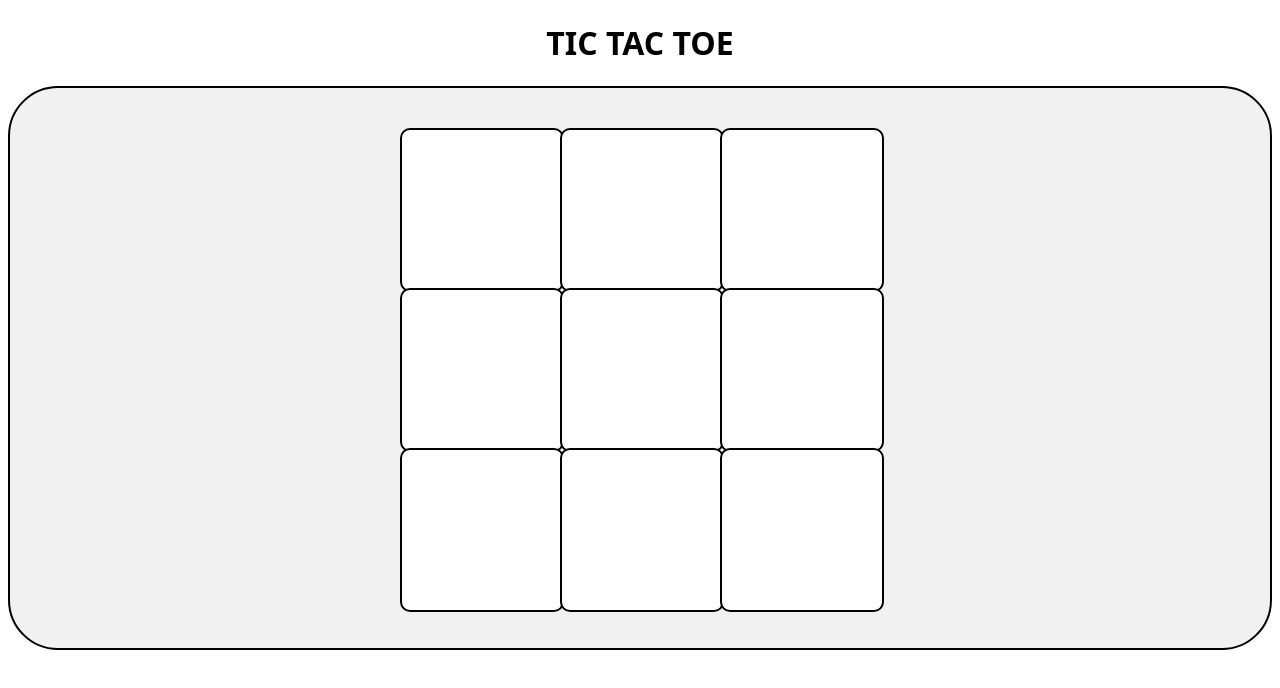
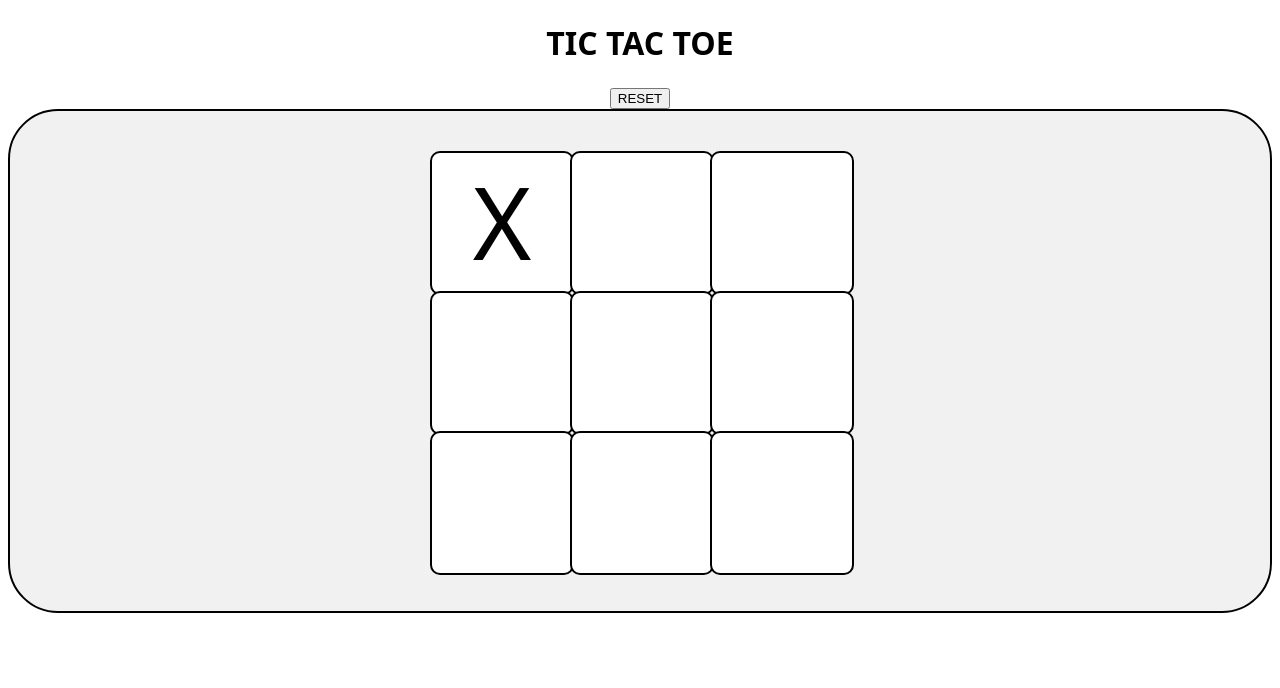
Before and after one commit to water7oo/TictacToe, a plain HTML site: page index.html in a window 1280 px wide. Both pictures are taken after a click on the element 482 px from the left and 209 px from the top of the page. Drawn offline with Linux system fonts and the light colour scheme.

Commit message:
Added Game Logic

```diff
--- a/TicTacToe.css
+++ b/TicTacToe.css
@@ -9,25 +9,26 @@ body {
   border-radius: 50px;
   padding: 40px;
   display: grid;
-  grid-template-columns: repeat(3, 160px);
-  grid-template-rows: repeat(3, 160px);
+  grid-template-columns: repeat(3, 140px);
+  grid-template-rows: repeat(3, 140px);
   justify-content: center;
 }
 
 .cell {
-  width: 160px;
-  height: 160px;
+  width: 140px;
+  height: 140px;
   border: 2px solid #000;
   background-color: white;
   display: inline-block;
   text-align: center;
-  font-size: 1px;
+  font-size: 100px;
   cursor: pointer;
   border-radius: 10px;
   transform: scale(1);
   transform-origin: center;
   z-index: 1;
   transition: all 0.3s ease;
+  color: rgb(0, 0, 0);
 }
 
 .cell:hover {
--- a/TicTacToe.js
+++ b/TicTacToe.js
@@ -7,10 +7,13 @@
 //(gameBoard, displayController), use a module.
 //If you need multiples of something (players!), create them with factories.
 
+//Make a button that creates the gameBoard
+
 const createBoard = () => {
   const board = [];
   const boardSize = 3;
   const boardSpace = document.getElementById("boardSpace");
+  let currentPlayer = playerOne;
 
   for (let i = 0; i < boardSize; i++) {
     const row = [];
@@ -21,6 +24,20 @@ const createBoard = () => {
       cell.dataset.col = j;
       row.push(cell);
       boardSpace.appendChild(cell);
+
+      //When cell is clicked it will check to see if a cell
+      //hasn't already had a move made on it
+      //then if fires the makeMove function then makes the
+      //Current player variable equal
+      cell.addEventListener("click", () => {
+        if (!cell.textContent) {
+          makeMove(cell, currentPlayer);
+          if (winCon(currentPlayer.name, currentPlayer.marker)) {
+            console.log(`${currentPlayer.name} wins!`);
+          }
+          currentPlayer = currentPlayer === playerOne ? playerTwo : playerOne;
+        }
+      });
     }
     board.push(row);
   }
@@ -28,14 +45,60 @@ const createBoard = () => {
   return board;
 };
 
-const playerOne = {
-  name: "Player 1",
-  marker: "X",
+//Click the cell --> Checks if cell does not contain content
+//Sets that cells content to the players marker
+const makeMove = (cell, player) => {
+  if (!cell.textContent) {
+    cell.textContent = player.marker;
+  }
 };
 
-const playerTwo = {
-  name: "Player 2",
-  marker: "X",
+//Selects all the cells in the board with the cell class
+const clearCells = () => {
+  const cells = document.querySelectorAll(".cell");
+  cells.forEach((cell) => {
+    cell.textContent = "";
+  });
 };
 
+//Factory that stores the players information
+function createPlayer(name, marker) {
+  return {
+    name: name,
+    marker: marker,
+  };
+}
+
+//Use the createPlayer template to make players 1 and 2
+const playerOne = createPlayer("Player 1", "X");
+const playerTwo = createPlayer("Player 2", "O");
+
 const gameBoard = createBoard();
+
+const winCon = (name, marker) => {
+  const cells = document.querySelectorAll(".cell");
+
+  const possWin = [
+    [0, 1, 2],
+    [3, 4, 5],
+    [6, 7, 8],
+    [0, 3, 6],
+    [1, 4, 7],
+    [2, 5, 8],
+    [0, 4, 8],
+    [2, 4, 6],
+  ];
+
+  for (const combo of possWin) {
+    const [a, b, c] = combo;
+    if (
+      cells[a].textContent === marker &&
+      cells[b].textContent === marker &&
+      cells[c].textContent === marker
+    ) {
+      return true;
+    }
+  }
+
+  return false;
+};
--- a/index.html
+++ b/index.html
@@ -8,6 +8,11 @@
   </head>
   <body>
     <h1><center>TIC TAC TOE</center></h1>
+    <div id="NavDiv">
+      <center><button id="reset" onclick="clearCells()">RESET</button></center>
+
+      <!-- <button id="startGame" onclick="createBoard()">Start Game</button> -->
+    </div>
     <div id="boardSpace"></div>
   </body>
   <script src="TicTacToe.js"></script>
```
